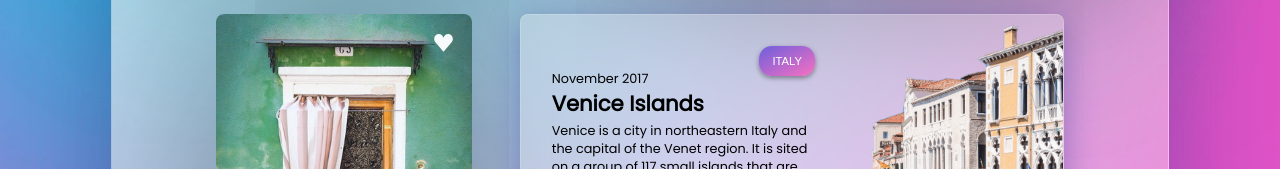
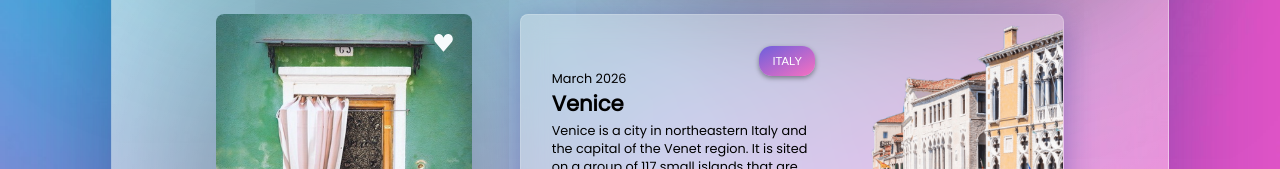
Before and after one commit to Chris-Wang/git-practice-30, a plain HTML site: page index.html in a window 1280 px wide. Shown: the part 366-535 px from the top of the page. Drawn offline with Linux system fonts and the light colour scheme.

Commit message:
chore: update Venice card (#8)
chore: update Venice card
Updated date and name on Venice.
Resolve CP-152

```diff
--- a/index.html
+++ b/index.html
@@ -70,8 +70,8 @@
             <div class="venice-country">
               <button class="venice-country__btn">ITALY</button>
             </div>
-            <p class="venice-date">November 2017</p>
-            <h2 class="venice-title">Venice Islands</h2>
+            <p class="venice-date">March 2026</p>
+            <h2 class="venice-title">Venice</h2>
             <p class="venice-description">
               Venice is a city in northeastern Italy and the capital of the
               Venet region. It is sited on a group of 117 small islands that
```
Also changed, not shown: 1 other file.
